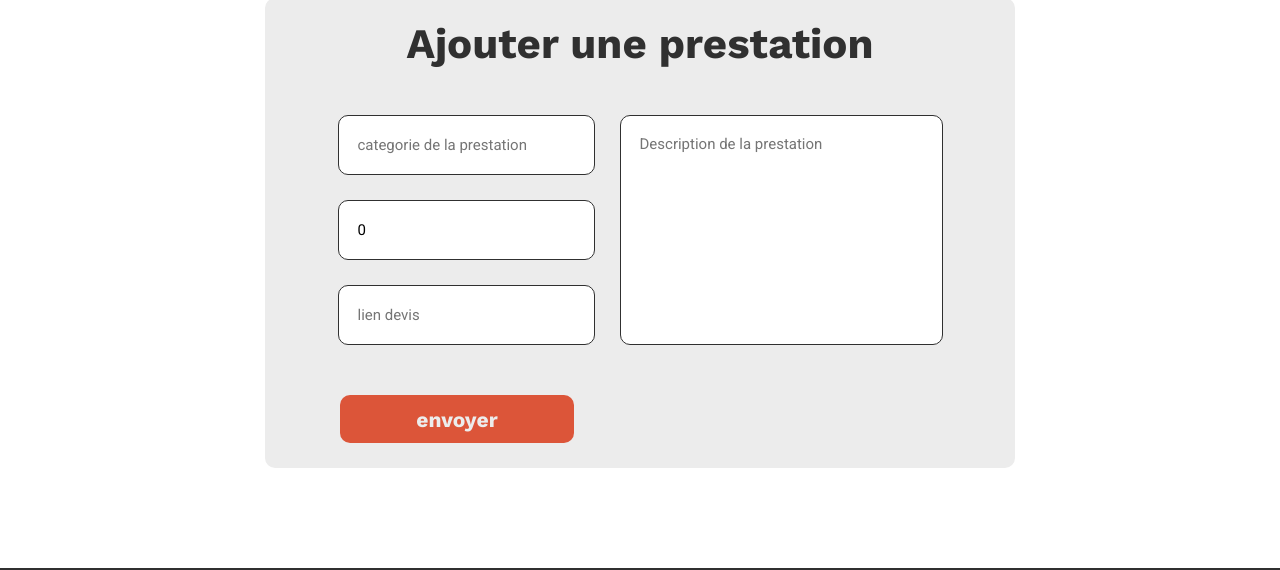
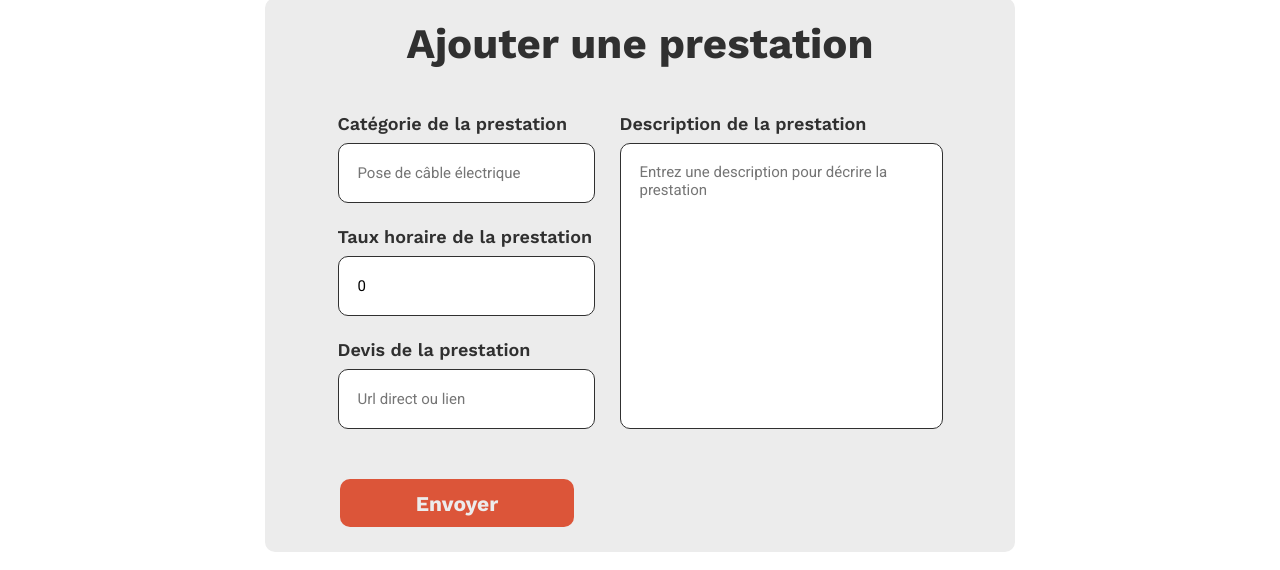
Before and after one commit to robinhotton/projet-fil-rouge_ib-formation, a React (Create React App) app: page /create in a window 1280 px wide. Shown: the part 127-697 px from the top of the page. Built offline with nearby package versions, Linux system fonts and the light colour scheme.

Commit message:
Modification du css du formulaire de la page création Prestation. Ajout de label et placeholder sur le formulaire

```diff
--- a/src/assets/css/utils/fonts.scss
+++ b/src/assets/css/utils/fonts.scss
@@ -63,6 +63,9 @@ input,
 .normal {
   font-weight: normal;
 }
+.medium {
+  font-weight: 600;
+}
 
 // Classe pour les prestations
 .prestationTitleLight,
--- a/src/components/createPrestation/createPrestation.scss
+++ b/src/components/createPrestation/createPrestation.scss
@@ -29,12 +29,15 @@ main {
                 {
                     margin-right: 0;
                 }
-                input[type=text], textArea
+                label {
+                    margin-bottom: 10px;
+                }
+                input[type=text], textArea, input[type=number]
                 {
                     border: 1px solid $black;
                     border-radius: 10px;
                 }
-                input[type=text]
+                input[type=text], input[type=number]
                 {
                     width: 234px;
                     height: 56px;
--- a/src/components/prestationForm/prestationForm.tsx
+++ b/src/components/prestationForm/prestationForm.tsx
@@ -84,32 +84,36 @@ const PrestationForm: React.FC<props> = ({ prestation, edit }) => {
         <div className="formBlock">
           <div className="formGroupBlock">
             <div className="formGroup">
+            <label htmlFor="devis" className="subTitle medium">Catégorie de la prestation</label>
               <input
                 type="text"
                 name="categorie"
                 value={form.categorie.value}
                 onChange={editPrestation}
-                placeholder="categorie de la prestation"
+                placeholder="Pose de câble électrique"
               />
+              <label htmlFor="devis" className="subTitle medium">Taux horaire de la prestation</label>
               <input
-                type="text"
+                type="number"
                 name="tauxHoraire"
                 value={form.tauxHoraire.value}
                 onChange={editPrestation}
-                placeholder="Taux horaire de la prestation"
+                placeholder="6.5"
               />
+              <label htmlFor="devis" className="subTitle medium">Devis de la prestation</label>
               <input
                 type="text"
                 name="devis"
-                placeholder="lien devis"
+                placeholder="Url direct ou lien"
                 value={form.devis.value}
                 onChange={editPrestation}
               />
             </div>
             <div className="formGroup">
+            <label htmlFor="devis" className="subTitle medium">Description de la prestation</label>
               <textarea
                 name="description"
-                placeholder="Description de la prestation"
+                placeholder="Entrez une description pour décrire la prestation"
                 onChange={editPrestation}
               ></textarea>
             </div>
@@ -118,7 +122,7 @@ const PrestationForm: React.FC<props> = ({ prestation, edit }) => {
         <input
           className="buttonPrestationSubmit bigButtonText bold"
           type="submit"
-          value="envoyer"
+          value="Envoyer"
         />
       </form>
     </>
```
